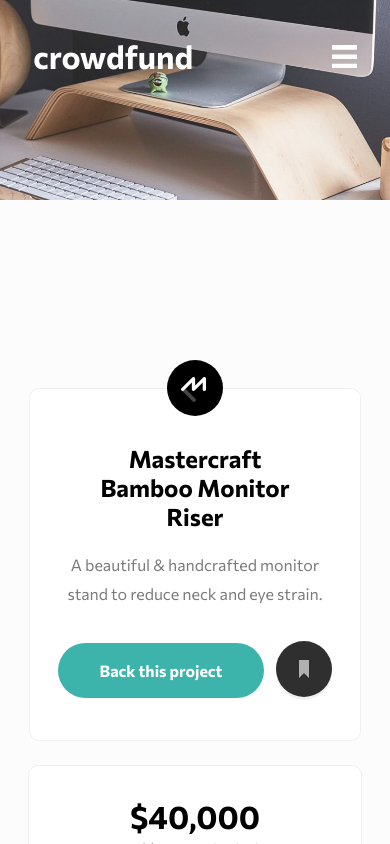
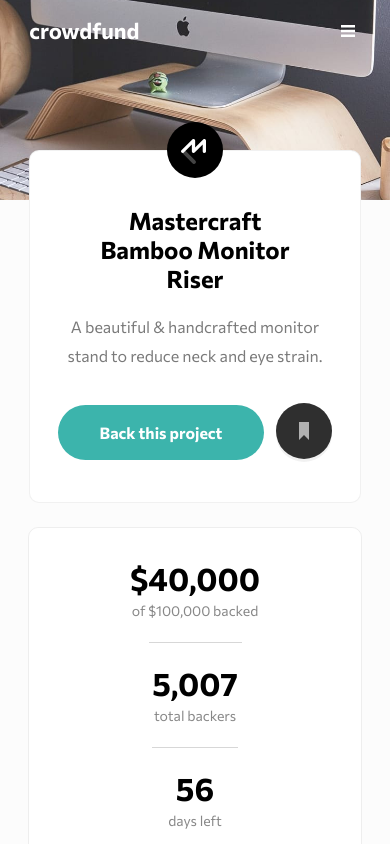
Before and after one commit to Lxpo/fm-crowdfunding-page, a React (Create React App) app: page / in a window 390 px wide. Shown: the top 844 px of the page. Built offline with nearby package versions, Linux system fonts and the light colour scheme.

Commit message:
Header, Banner and Content container now responsive

```diff
--- a/src/App.js
+++ b/src/App.js
@@ -61,9 +61,15 @@ const App = () => {
             margin-top:18em;
         }
 
+        @media (min-width:${sg.Mobile}) {
+            > ${MainContent} {
+                margin-top:5em;
+            }
+        }
+
         @media (min-width:${sg.Tablet}) {
             > ${MainContent} {
-                margin-top:8%;
+                margin-top:20em;
             }
         }
 
@@ -72,7 +78,6 @@ const App = () => {
                 margin-top:18em;
             }
         }
-
     `
     //You were figuring out if you will be using min-width or max-width for the MainContent container
 
--- a/src/components/Header/style.js
+++ b/src/components/Header/style.js
@@ -54,6 +54,18 @@ export const Icon = styled.span`
     color:white;
     font-family: 'Commissioner', sans-serif;
     z-index:1;
+
+    @media (min-width:${sg.Mobile}) {
+        font-size:22px;
+    }
+
+    @media (min-width:${sg.Landscape}) {
+        font-size:24px;
+    }
+
+    @media (min-width:${sg.Tablet}) {
+        font-size:32px;
+    }
 `
 export const NavItem = styled.li`
     font-size:16px;
@@ -84,7 +96,7 @@ export const Container  = styled.div`
     display:flex;
     flex-direction:row;
     justify-content:space-between;
-    max-width:83%;
+    max-width:82.5%;
     margin:0 auto;
     width: 100%;
     position: relative;
@@ -93,16 +105,33 @@ export const Container  = styled.div`
     box-sizing: border-box;
     font-family: 'Commissioner', sans-serif;
 
+    @media (min-width: ${sg.Mobile}) {
+        max-width:85%;
+        width:100%;
+        margin:0 auto;
+        padding:20px 0px 0px 0px;
+    }
 
     @media (min-width: ${sg.Tablet}) {
+        max-width:85%;
         width:100%;
         margin:0 auto;
-        padding:40px 0px 0px 0px;
+        padding:32px 0px 0px 0px;
     }
 
-    @media (max-width: ${sg.Tablet}) {
+    @media (min-width: ${sg.Laptop}) {
+        max-width:85%;
         width:100%;
         margin:0 auto;
-        padding:40px 0px 0px 0px;
+        padding:50px 0px 0px 0px;
+    }
+
+    @media (min-width: ${sg.Desktop}) {
+        max-width:76.5%;
+        width:100%;
+        margin:0 auto;
+        padding:50px 0px 0px 0px;
     }
 `
+
+// You were fixing responsive styles of header, banner and content
--- a/src/components/HeroBanner/style.js
+++ b/src/components/HeroBanner/style.js
@@ -1,6 +1,8 @@
 import styled from 'styled-components'
 import img from '../../assets/image-hero-desktop.jpg'
 import imgMobile from '../../assets/image-hero-mobile.jpg'
+
+import * as sg from '../util/styleGuide'
 
 export const Container = styled.div`
     padding: 250px;
@@ -11,9 +13,13 @@ export const Container = styled.div`
     width: 100%;
     box-sizing:border-box;
 
-    @media (max-width:905px) {
+    @media (max-width:${sg.Tablet}) {
         padding: 100px;
         background: center / cover no-repeat url(${imgMobile});
+    }
+
+    @media (min-width:${sg.Tablet}) {
+        padding: 250px;
     }
 `
 export const Image = styled.img`
--- a/src/components/ui/Icons/SVGHamburger/index.js
+++ b/src/components/ui/Icons/SVGHamburger/index.js
@@ -1,9 +1,11 @@
 import React from 'react'
 import * as styled from './style'
 
+import SVGIcon from '../../../../assets/icons/icon-hamburger.svg'
+
 const SVGHamburger = ({isMobileMenuActive}) => {
     return (
-        <styled.Icon display={isMobileMenuActive ? 'none':'block'} />
+        <styled.Icon display={isMobileMenuActive ? 'none':'block'} src={SVGIcon}/>
     )
 }
 
--- a/src/components/ui/Icons/SVGHamburger/style.js
+++ b/src/components/ui/Icons/SVGHamburger/style.js
@@ -1,13 +1,25 @@
 import styled from 'styled-components'
+import * as sg from '../../../util/styleGuide'
 
 import SvgIcon from '../../../../assets/icons/icon-hamburger.svg'
 
-export const Icon = styled.div`
+export const Icon = styled.img`
     display:${({display='block'}) => display};
-    width: 100%;
-    background-image: url(${SvgIcon});
-    background-size: cover;
-    height: 0;
-    padding: 0;
-    padding-bottom: 92%;
+    width:18px;
+    height:16px;
+
+    @media (min-width:${sg.Mobile}) {
+        width:14px;
+        height:12px;
+    }
+
+    @media (min-width:${sg.Landscape}) {
+        width:16px;
+        height:14px;
+    }
+
+    @media (min-width:${sg.Tablet}) {
+        width:24px;
+        height:22px;
+    }
 `
```
